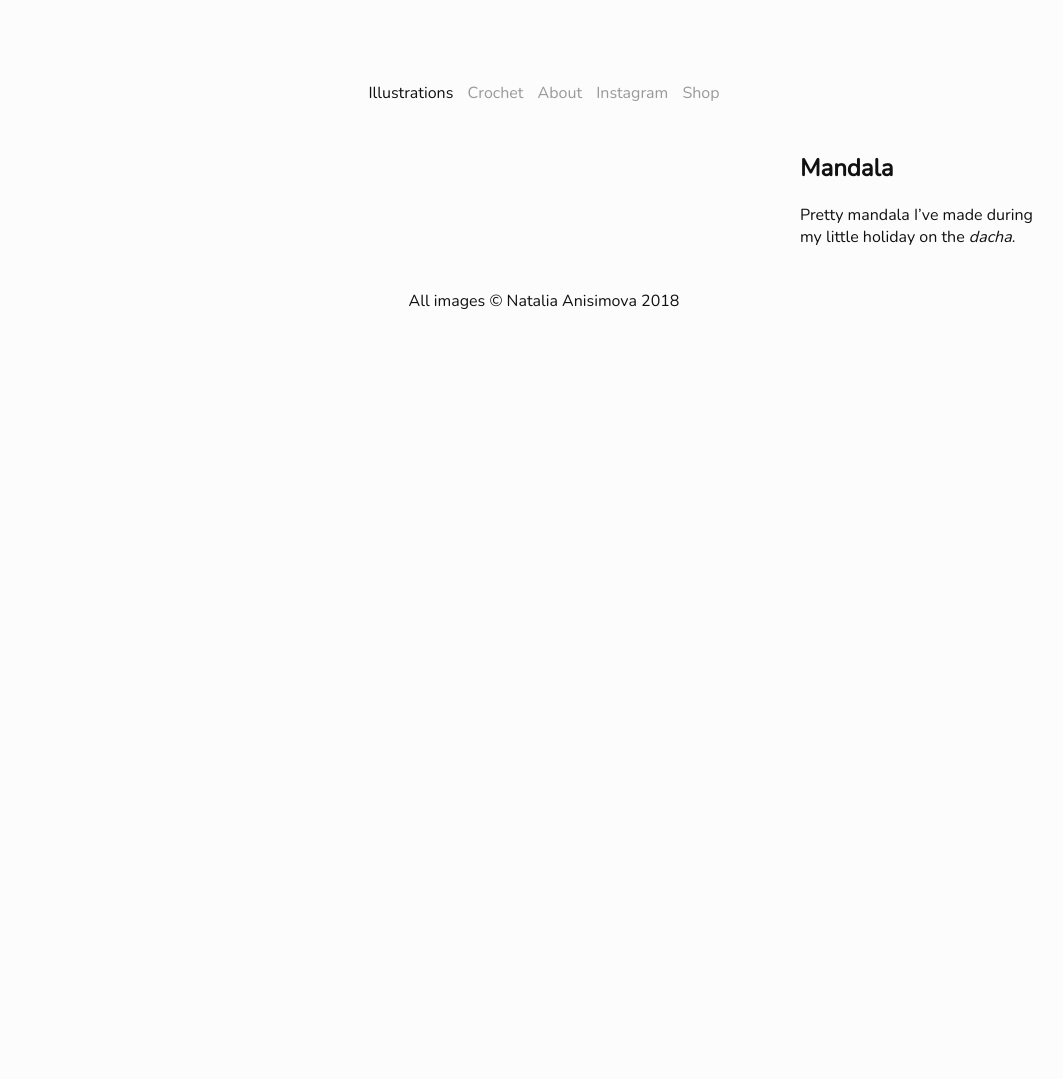
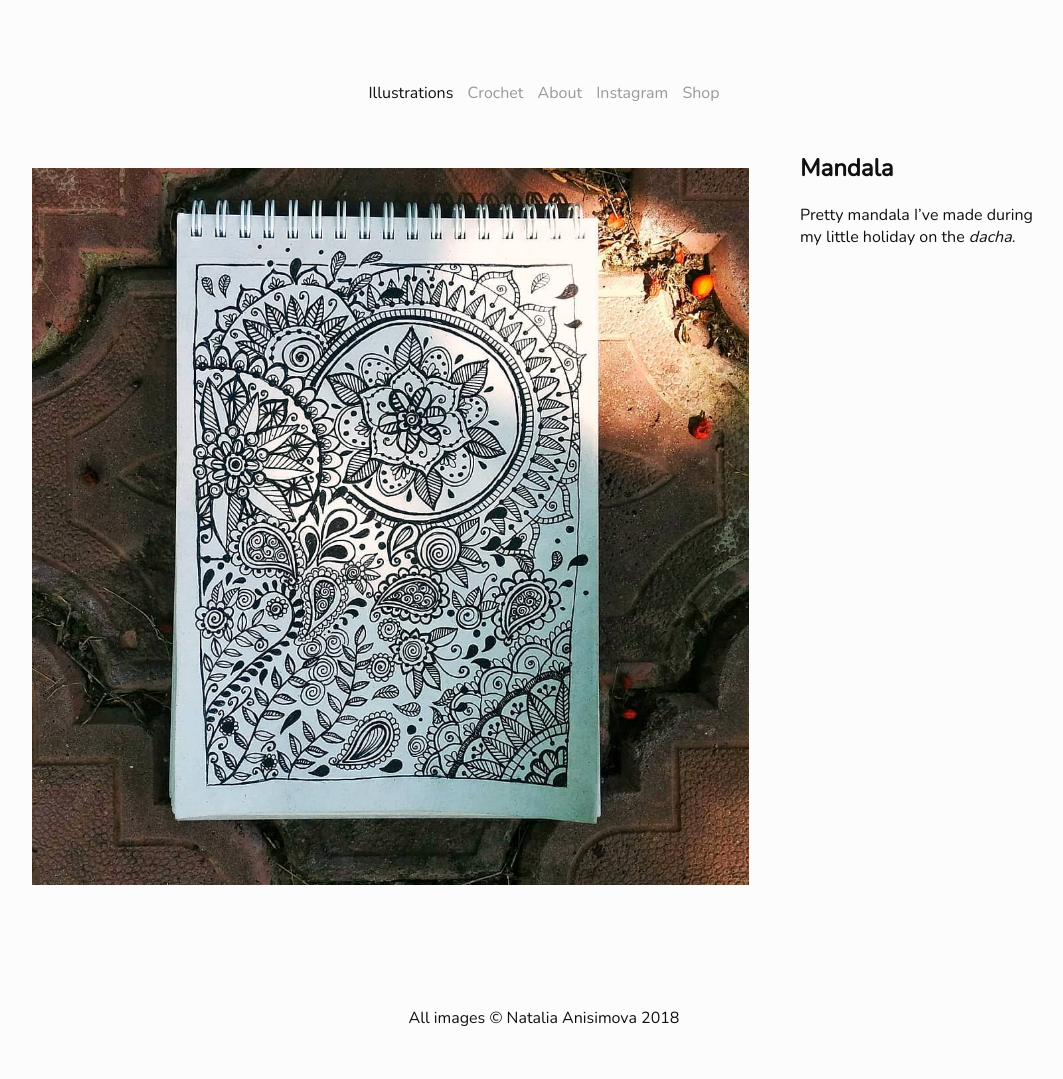
Before and after one commit to vmasko/anisimova, a Jekyll site: the page built from _posts/illustrations/2018-07-18-mandala.md, in a window 1280 px wide. Shown: the whole page, without its empty margins (96-1159 px from the left). Built offline with Jekyll 4.4.1, drawn with Linux system fonts in a browser that asks for light colours; a script that is not in the unit is left out; before the commit the page ends 900 px from its top, so only the background shows below that.

Commit message:
Update Illustrations “2018-07-18-mandala”

```diff
--- a/_posts/illustrations/2018-07-18-mandala.md
+++ b/_posts/illustrations/2018-07-18-mandala.md
@@ -3,6 +3,6 @@ layout: post
 title: Mandala
 date: '2018-07-18T14:39:17+03:00'
 image: /images/36749375_278368956231278_8739253609696329728_n.jpg
-images: '![]()'
+images: '![null](/images/36749375_278368956231278_8739253609696329728_n.jpg)'
 ---
 Pretty mandala I've made during my little holiday on the _dacha_.
```
